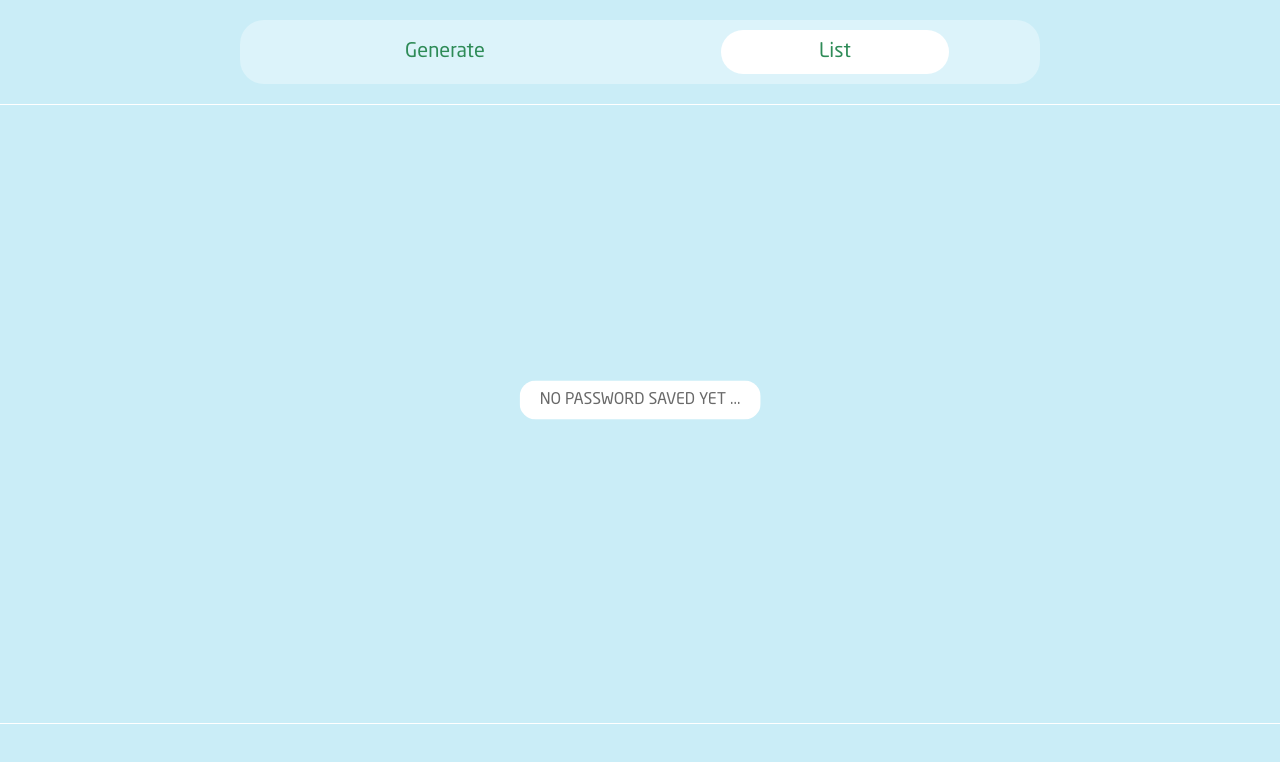
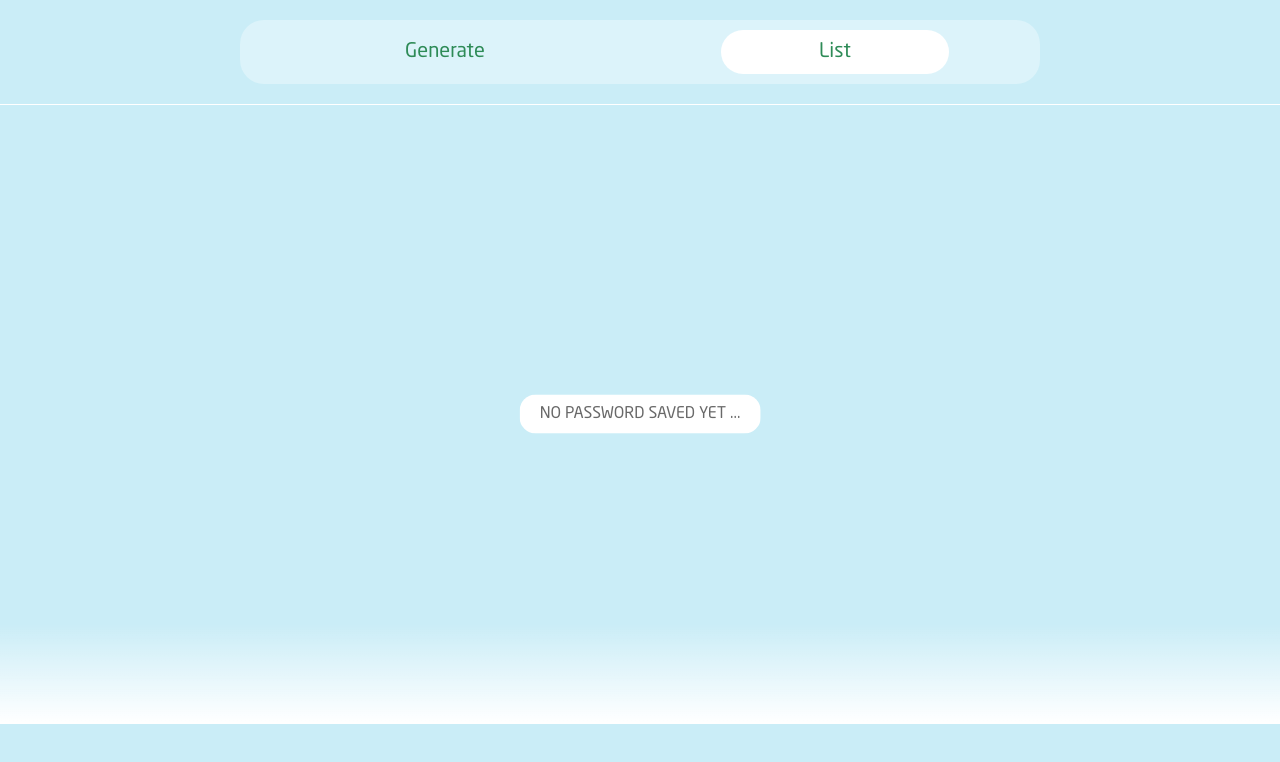
Before and after one commit to Jadenyoky/password-random, a Next.js app: page /password in a window 1280 px wide. Shown: the top 762 px of the page. Built offline with nearby package versions, Linux system fonts and the light colour scheme.

Commit message:
add shadow to list

```diff
--- a/app/globals.css
+++ b/app/globals.css
@@ -47,7 +47,7 @@ a {
   color: white;
   border-radius: 24px;
   font-size: 20px;
-  z-index: 10;
+  z-index: 12;
 }
 
 @keyframes aaa {
@@ -412,10 +412,22 @@ a {
   /* min-height: 70vh; */
   height: calc(100vh - 180px);
   overflow: auto;
-  padding-bottom: 100px;
+  padding: 10px 0 100px 0;
   /* border: 2px solid; */
   border-top: 1px solid white;
   border-bottom: 1px solid white;
+  position: relative;
+}
+
+.list::after {
+  content: '';
+  position: fixed;
+  bottom: 27px;
+  transform: translate(0, -50%);
+  width: 100%;
+  height: 100px;
+  background: linear-gradient(180deg, hsla(0, 0%, 100%, 0) 0, #fff);
+  z-index: 10;
 }
 
 ::-webkit-scrollbar {
@@ -468,7 +480,7 @@ a {
   display: flex;
   justify-content: center;
   align-items: center;
-  z-index: 1;
+  z-index: 11;
   /* height: 55px; */
   /* border-top: 1px solid white; */
 }
```
